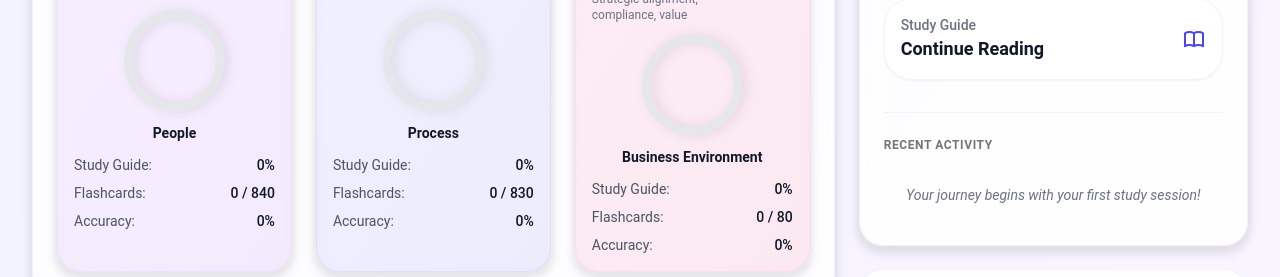
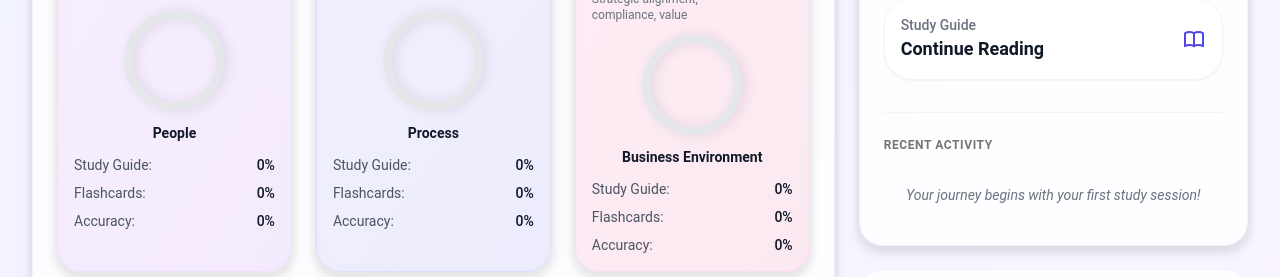
Before and after one commit to dustinober1/pmp_application, a SvelteKit app in the folder packages/web-svelte/: page /dashboard in a window 1280 px wide. Shown: the part 1016-1293 px from the top of the page. Built offline with nearby package versions, Linux system fonts and the light colour scheme.

Commit message:
feat(dashboard): change flashcards progress display to percentage

```diff
--- a/packages/web-svelte/src/routes/dashboard/+page.svelte
+++ b/packages/web-svelte/src/routes/dashboard/+page.svelte
@@ -195,7 +195,7 @@
 										<div class="flex justify-between">
 											<span class="text-gray-600 dark:text-gray-400">Flashcards:</span>
 											<span class="font-medium text-gray-900 dark:text-gray-100"
-												>{domain.flashcardsMastered || 0} / {domain.flashcardsTotal || 0}</span
+												>{Math.round((domain.flashcardsTotal > 0 ? (domain.flashcardsMastered / domain.flashcardsTotal) * 100 : 0))}%</span
 											>
 										</div>
 										<div class="flex justify-between">
```
Also changed, not shown: 1 other file (tests, documents, lock files or other folders).
